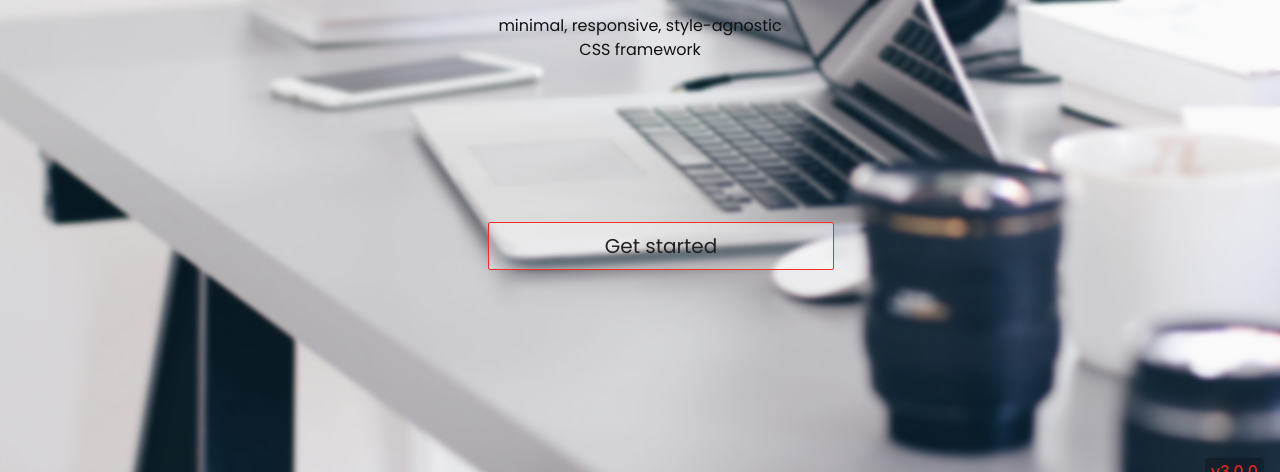
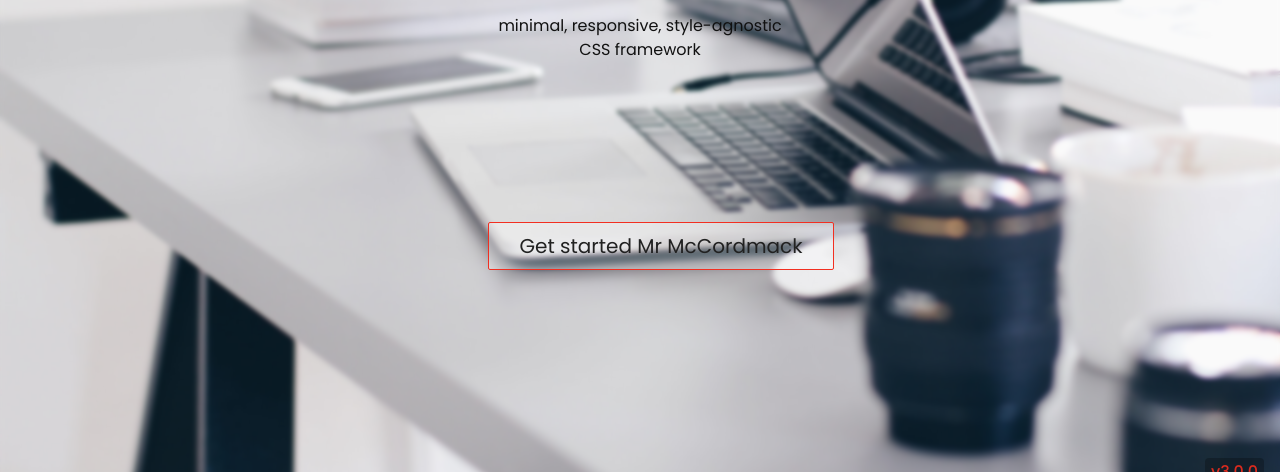
Before and after one commit to mrmccormack/mrm-min-css2, a plain HTML site: page index.html in a window 1280 px wide. Shown: the part 306-778 px from the top of the page. Drawn offline with Linux system fonts and the light colour scheme.

Commit message:
changed button label

```diff
--- a/index.html
+++ b/index.html
@@ -26,7 +26,7 @@
     <h1 class="splash">mini<small>.css</small></h1>
     <p class="splash">minimal, responsive, style-agnostic <br>CSS framework</p>
     <p id="version-info">v3.0.0</p>
-    <a class="button splash" href="https://minicss.org/docs">Get started</a>
+    <a class="button splash" href="https://minicss.org/docs">Get started  Mr McCordmack</a>
   </div>
   <header class="row sticky">
     <span class="col-md-1 col-lg-2"></span>
```
